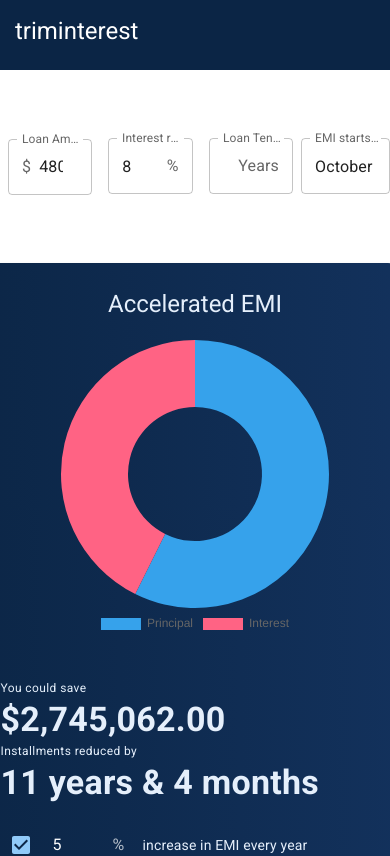
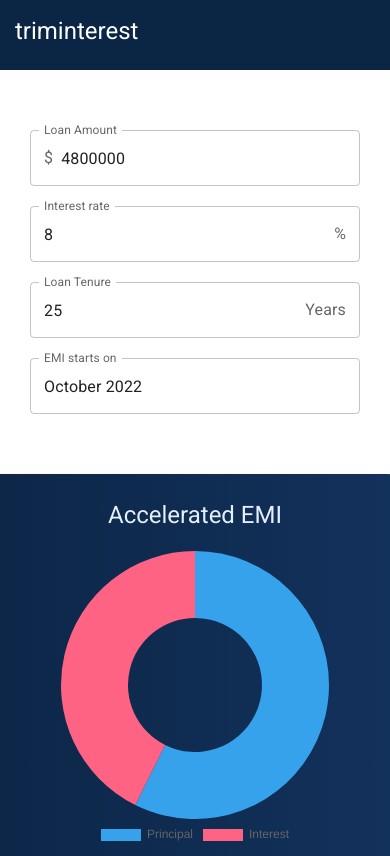
Before and after one commit to agilrajayyan/triminterest, a React (Create React App) app: page / in a window 390 px wide. Shown: the top 856 px of the page. Built offline with nearby package versions, Linux system fonts and the light colour scheme.

Commit message:
Added media queries for the EMI parameters input fields and added labels for user preference input fields

```diff
--- a/src/App.js
+++ b/src/App.js
@@ -1,9 +1,10 @@
-import { useState, useEffect, createContext } from 'react';
+import { useState } from 'react';
 
 import EmiParameters from './components/EmiParameters/EmiParameters';
 import EmiPlans from './components/EmiPlans/EmiPlans';
 import Header from './components/Header/Header';
 import { UserPreferenceContext } from './utils/UserPreferenceContext';
+import classes from './App.module.css';
 
 function App() {
   const [emiParams, setEmiParams] = useState({});
@@ -18,12 +19,14 @@ function App() {
         onChangePreference={(eventData) => setUserPreference(eventData)}
       />
       <UserPreferenceContext.Provider value={userPreference}>
+        <main className={classes.main_container}>
           <EmiParameters
             onChangeEmiParams={(params) => {
               setEmiParams(params);
             }}
           />
           <EmiPlans emiParams={emiParams} />
+        </main>
       </UserPreferenceContext.Provider>
     </div>
   );
--- /dev/null
+++ b/src/App.module.css
@@ -0,0 +1,4 @@
+.main_container {
+  max-width: 1000px;
+  margin: 0 auto;
+}
--- a/src/components/EmiParameters/EmiParameters.js
+++ b/src/components/EmiParameters/EmiParameters.js
@@ -30,7 +30,6 @@ function EmiParameters(props) {
         label="Loan Amount"
         type="number"
         id="outlined-start-adornment"
-        sx={{ m: 1, width: '25ch' }}
         value={loanAmount}
         onChange={(event) => setLoanAmount(event.target.value)}
         InputProps={{
@@ -41,7 +40,6 @@ function EmiParameters(props) {
         label="Interest rate"
         type="number"
         id="outlined-end-adornment"
-        sx={{ m: 1, width: '25ch' }}
         value={interestRate}
         onChange={(event) => seInterestRate(Number(event.target.value))}
         InputProps={{
@@ -52,7 +50,6 @@ function EmiParameters(props) {
         label="Loan Tenure"
         type="number"
         id="outlined-end-adornment"
-        sx={{ m: 1, width: '25ch' }}
         value={numberOfYears}
         onChange={(event) => setNumberOfYears(Number(event.target.value))}
         InputProps={{
--- a/src/components/EmiParameters/EmiParameters.module.css
+++ b/src/components/EmiParameters/EmiParameters.module.css
@@ -1,7 +1,18 @@
 .inputs_container {
-  max-width: 1000px;
-  margin: 60px auto;
-  display: flex;
-  justify-content: center;
-  align-items: baseline;
+  margin: 60px 30px;
+  display: grid;
+  grid-template-columns: repeat(4, 1fr);
+  gap: 20px;
 }
+
+@media (width <= 840px) {
+  .inputs_container {
+    grid-template-columns: repeat(2, 1fr);
+  }
+}
+
+@media (width <= 490px) {
+  .inputs_container {
+    grid-template-columns: repeat(1, 1fr);
+  }
+}
--- a/src/components/Header/Header.js
+++ b/src/components/Header/Header.js
@@ -72,6 +72,7 @@ function Header(props) {
               <span style={{ display: 'flex' }}>
                 <TextField
                   {...params}
+                  label="Currency"
                   inputProps={{
                     ...params.inputProps,
                     startAdornment: (
@@ -111,6 +112,7 @@ function Header(props) {
             renderInput={(params) => (
               <TextField
                 {...params}
+                label="Language"
                 inputProps={{
                   ...params.inputProps,
                 }}
--- a/src/components/Header/Header.module.css
+++ b/src/components/Header/Header.module.css
@@ -1,8 +1,9 @@
 .header_container {
   background: #0b2545;
+  padding: 15px;
   display: flex;
   justify-content: space-between;
-  padding: 15px;
+  align-items: baseline;
 }
 
 .inputs_container {
```
Lines whose indentation alone changed are shown as unchanged.
